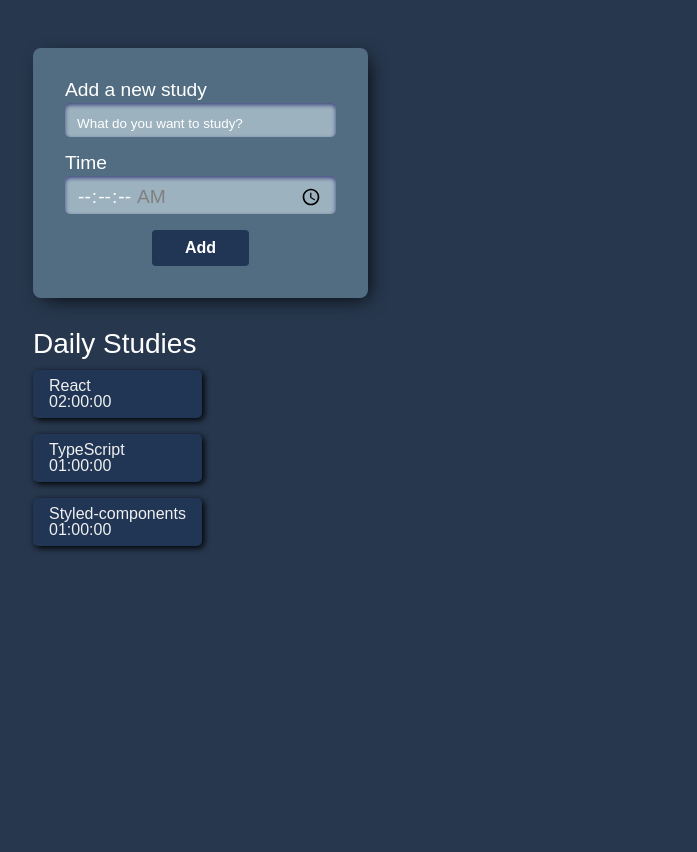
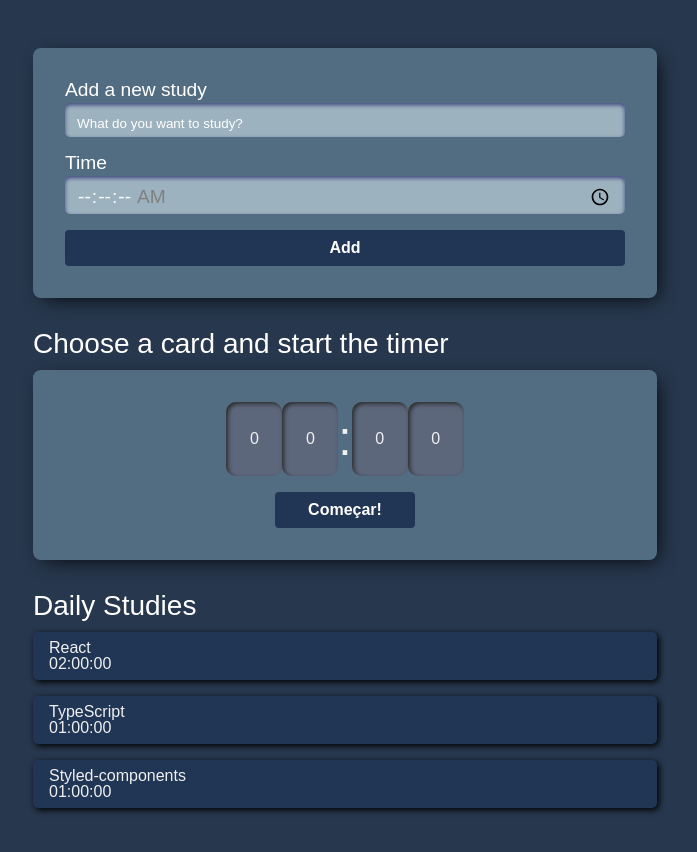
Before and after one commit to viniciusdamascenosouza/studies, a React (Create React App) app: page / in a window 1280 px wide. Shown: the top 852 px of the page, without its empty margins (15-712 px from the left). Before the commit the page ends 800 px from the top, so only its background shows below. Built offline with nearby package versions, Linux system fonts and the light colour scheme.

Commit message:
Creating Timer

```diff
--- a/src/App.tsx
+++ b/src/App.tsx
@@ -2,23 +2,25 @@ import React from "react";
 import Form from "./components/Form";
 import List from "./components/List";
 import styled from "styled-components";
+import Timer from "./components/Timer";
 
-const FormAndList = styled.div`
+const Container = styled.div`
   display: flex;
   flex-direction: column;
   gap: 2em;
-  align-items: flex-start;
-
+  align-items: stretch;
+  width: 50%;
   padding: 2em;
-`
+`;
 
 function App() {
   return (
-    <FormAndList>
+    <Container>
       <Form />
+      <Timer />
       <List />
-    </FormAndList>
-  )
+    </Container>
+  );
 }
 
 export default App;
--- a/src/components/Form/index.tsx
+++ b/src/components/Form/index.tsx
@@ -6,7 +6,7 @@ const StyledForm = styled.form`
   display: flex;
   flex-direction: column;
   gap: 1em;
-  align-items: center;
+  align-items: stretch;
   padding: 2em;
   border-radius: 8px;
   background-color: #526D82;
--- /dev/null
+++ b/src/components/Timer/Clock/index.tsx
@@ -0,0 +1,33 @@
+import React from "react";
+import styled from "styled-components";
+
+const SClock = styled.div`
+    display: flex;
+    align-items: center;
+`;
+
+const WatchNumber = styled.span`
+  background-color: #5d677c;
+  box-shadow: 2px 2px 4px #2b2b2b inset;
+  height: 3.6rem;
+  width: 3rem;
+  padding: 8px 4px;
+  border-radius: 10px;
+  display: flex;
+  align-items: center;
+  justify-content: center;
+`;
+
+const Clock = () => {
+  return (
+    <SClock>
+      <WatchNumber>0</WatchNumber>
+      <WatchNumber>0</WatchNumber>
+      <span style={{fontSize:"3em"}}>:</span>
+      <WatchNumber>0</WatchNumber>
+      <WatchNumber>0</WatchNumber>
+    </SClock>
+  );
+};
+
+export default Clock;
--- /dev/null
+++ b/src/components/Timer/index.tsx
@@ -0,0 +1,39 @@
+import React from "react";
+import Button from "../Button";
+import Clock from "./Clock";
+import styled from "styled-components";
+
+const STimer = styled.div`
+  display: flex;
+  flex-direction: column;
+  align-items: stretch;
+  grid-area: timer;
+`;
+
+const SContainerTime = styled.div`
+  display: flex;
+  flex-direction: column;
+  gap: 1em;
+  align-items: center;
+  text-align: center;
+  padding: 2em;
+  border-radius: 8px;
+  background-color: #526d82;
+  box-shadow: 5px 5px 20px -6px #000000;
+`;
+
+const Timer = () => {
+  return (
+    <STimer>
+      <p style={{ fontSize: "28px", color: "#fff", marginBottom: "12px" }}>
+        Choose a card and start the timer{" "}
+      </p>
+      <SContainerTime>
+        <Clock />
+        <Button text="Começar!" />
+      </SContainerTime>
+    </STimer>
+  );
+};
+
+export default Timer;
```
